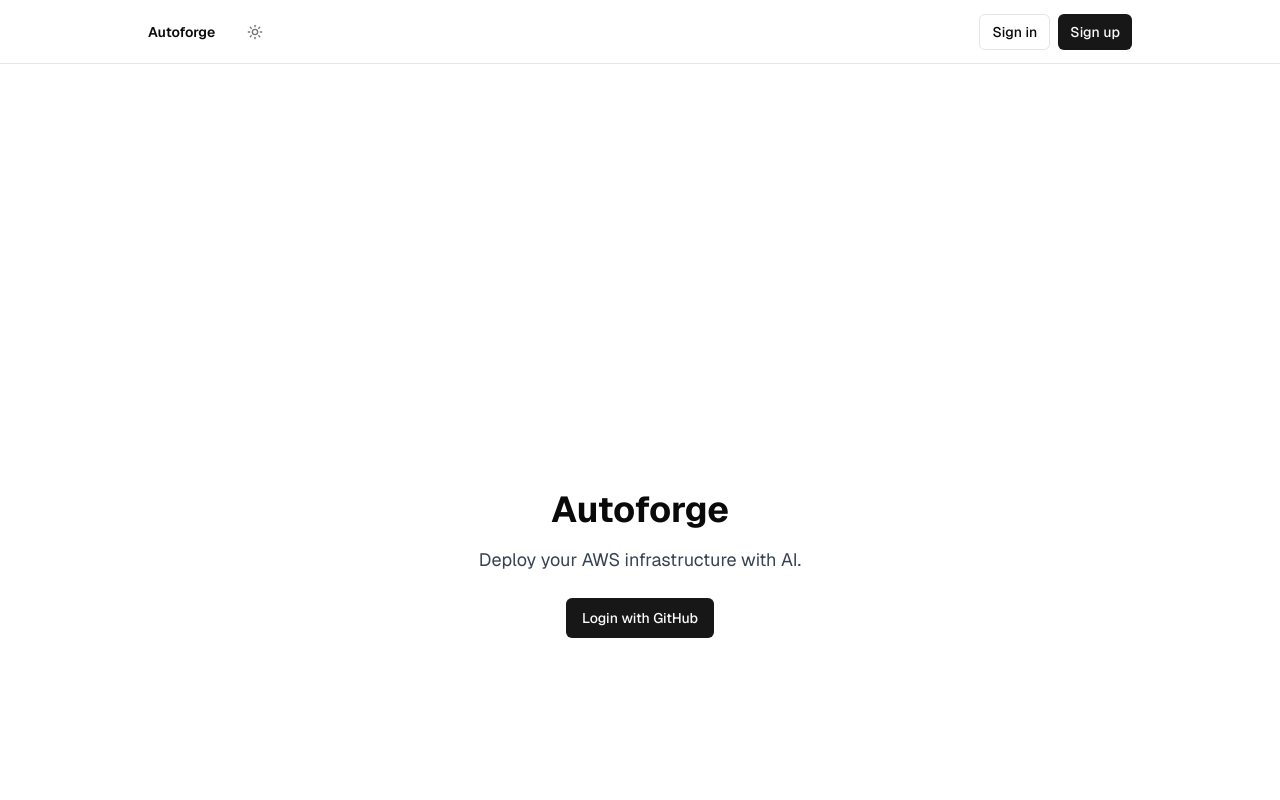
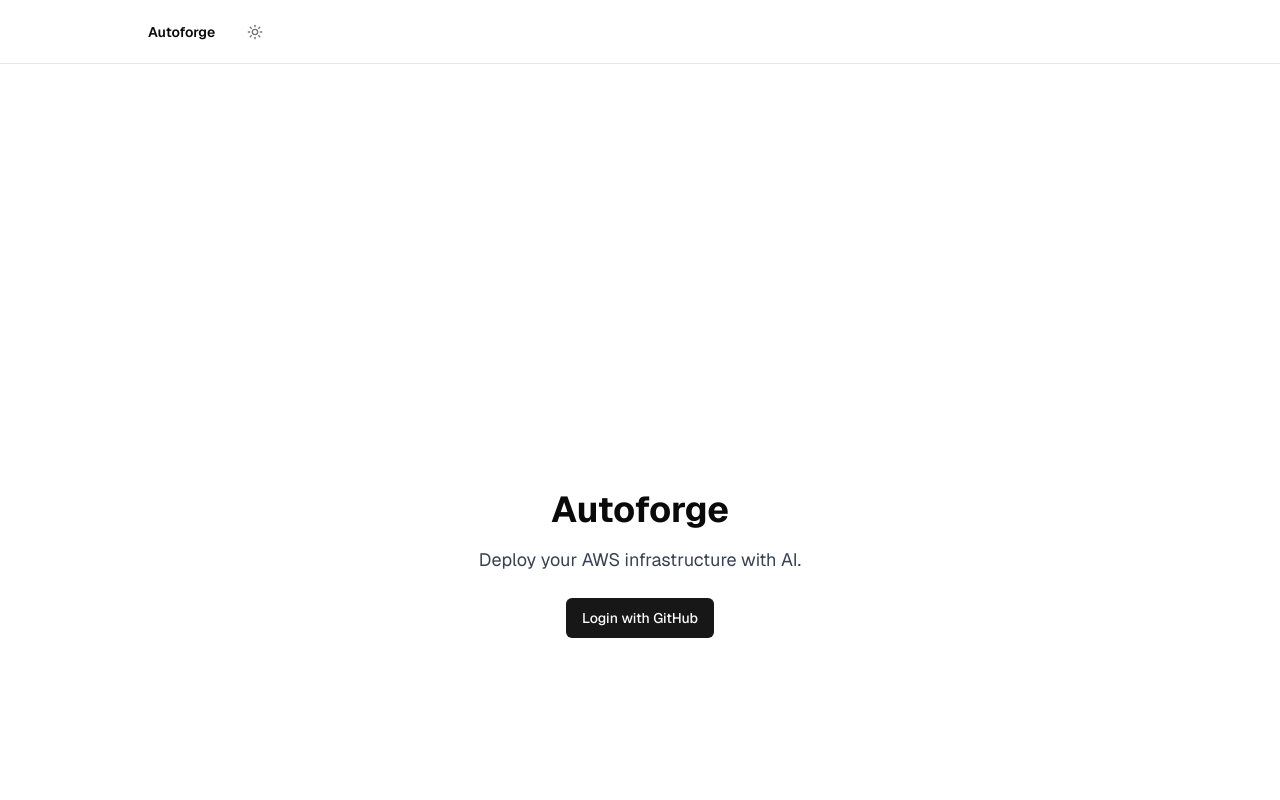
Before and after one commit to importTahsinZaman/autoforge-web, a Next.js app: page / in a window 1280 px wide. Shown: the top 800 px of the page. Built offline with nearby package versions, Linux system fonts and the light colour scheme; no server answers.

Commit message:
auth cleanup

```diff
--- a/app/protected/page.tsx
+++ b/app/protected/page.tsx
@@ -14,7 +14,7 @@
   const accessToken = await supabase.auth.getSession();
 
   if (!user) {
-    return redirect("/sign-in");
+    return redirect("/");
   }
 
   const checkTokenAndFetchRepos = async () => {
--- a/components/header-auth.tsx
+++ b/components/header-auth.tsx
@@ -57,12 +57,12 @@
     </div>
   ) : (
     <div className="flex gap-2">
-      <Button asChild size="sm" variant={"outline"}>
+      {/* <Button asChild size="sm" variant={"outline"}>
         <Link href="/sign-in">Sign in</Link>
       </Button>
       <Button asChild size="sm" variant={"default"}>
         <Link href="/sign-up">Sign up</Link>
-      </Button>
+      </Button> */}
     </div>
   );
 }
```
